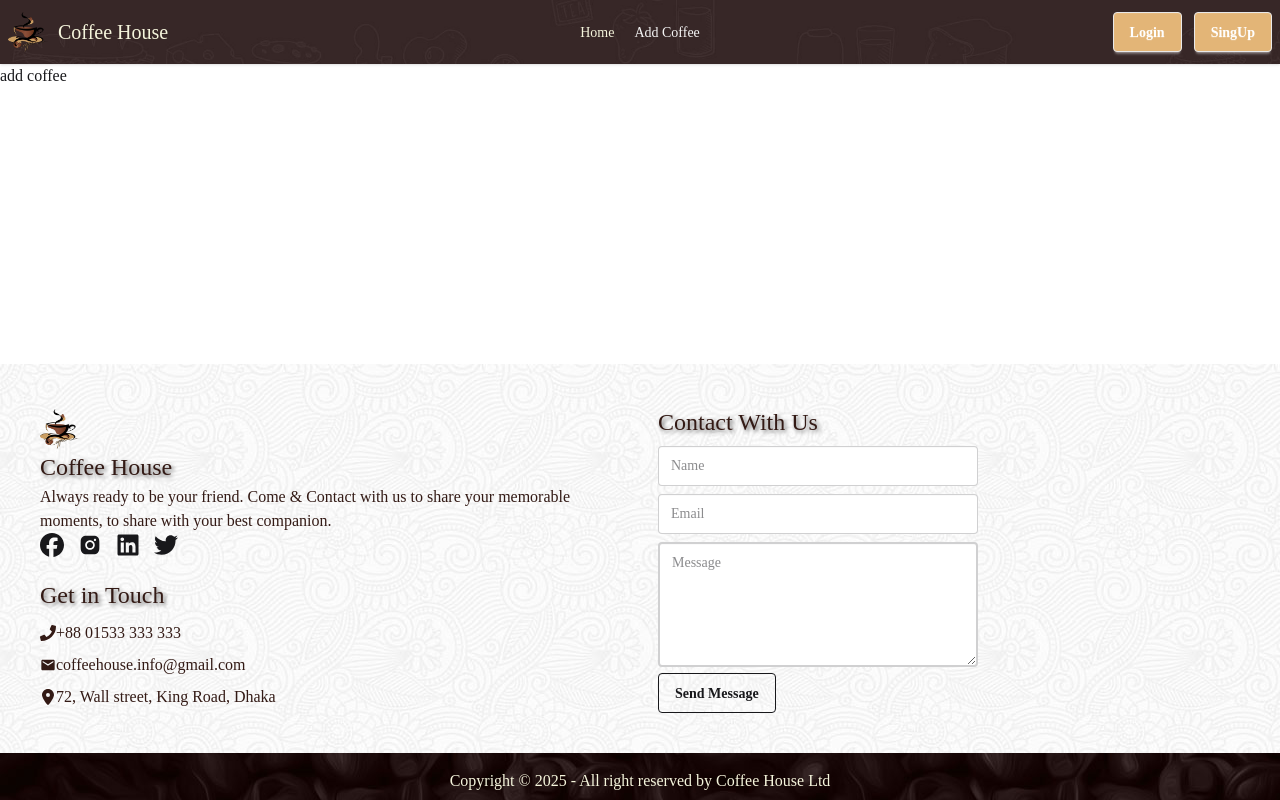
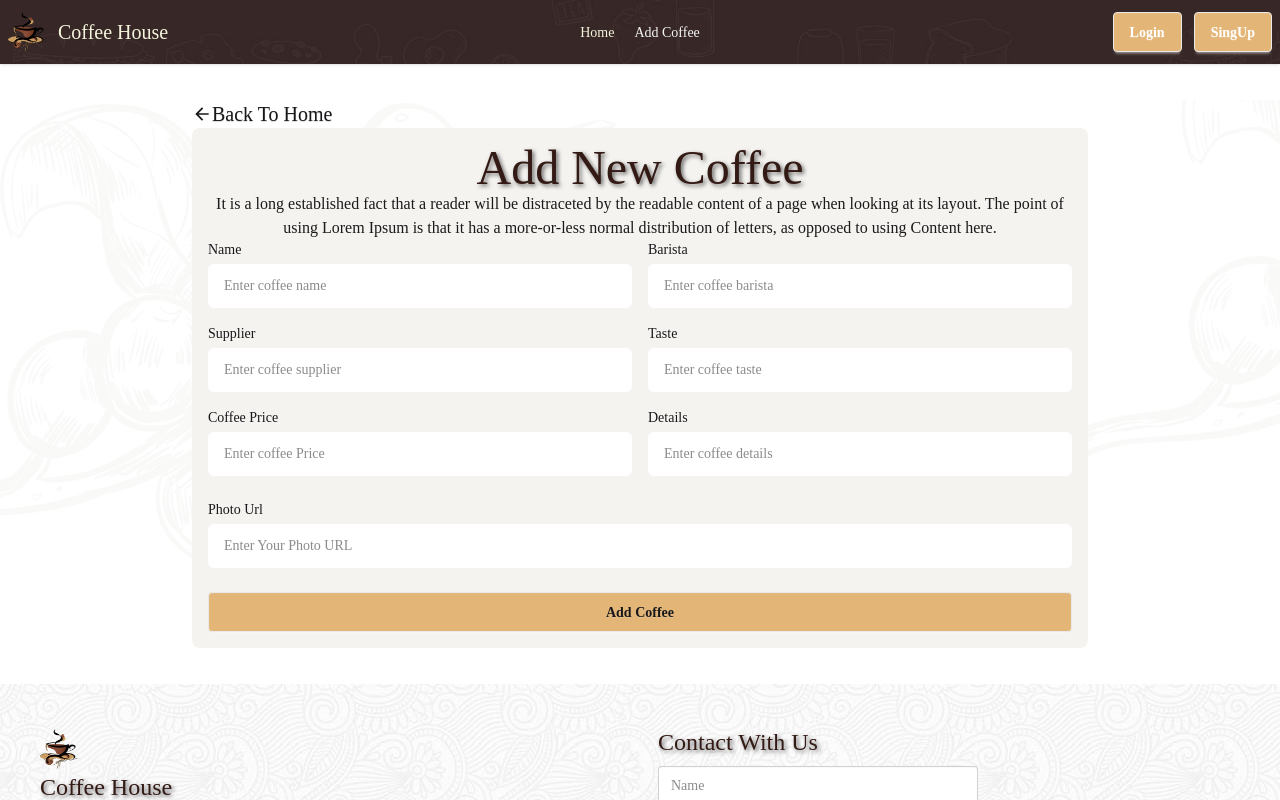
Before and after one commit to ChibgatullahMinhaz/Coffee-house, a React (Vite) app: page /addCoffee in a window 1280 px wide. Shown: the top 800 px of the page. Built offline with nearby package versions, Linux system fonts and the light colour scheme; a web font is replaced by a local one.

Commit message:
add coffee desing done

```diff
--- a/src/components/AddCoffee.jsx
+++ b/src/components/AddCoffee.jsx
@@ -1,11 +1,180 @@
-import React from 'react';
+import React from "react";
+import { Link } from "react-router";
+import { motion } from "framer-motion";
+import { IoMdArrowBack } from "react-icons/io";
+const AddCoffee = () => {
+  return (
+    <div id="addCoffee">
+      <div className="max-w-4xl mx-auto my-5 md:my-9 text-center">
+        <div>
+          <Link to={`/`}>
+            <motion.button
+              initial={{ x: 200, opacity: 0 }}
+              animate={{ x: 0, opacity: 1 }}
+              transition={{ duration: 0.9, ease: "easeIn" }}
+              className=" cursor-pointer text-xl text-shadow-2xs flex items-center"
+            >
+              <IoMdArrowBack />
+              Back To Home
+            </motion.button>
+          </Link>
 
-const AddCoffee = () => {
-    return (
-        <div>
-            add coffee
+          <div className="bg-[#F4F3F0] w-full p-4 rounded-box">
+            <motion.h1
+              initial={{ y: 70, opacity: 0 }}
+              whileInView={{ y: 0, opacity: 1 }}
+              transition={{ duration: 0.5, ease: "easeInOut" }}
+              viewport={{ once: false, amount: 0 }}
+              className="hTextShadow text-[#331A15] text-3xl md:text-4xl lg:text-5xl"
+            >
+              Add New Coffee
+            </motion.h1>
+
+            <motion.p
+              initial={{ x: -70, opacity: 0 }}
+              whileInView={{ x: 0, opacity: 1 }}
+              transition={{ duration: 0.5, ease: "easeInOut" }}
+              viewport={{ once: false, amount: 0 }}
+              className="text-[#1B1A1A] justify-center"
+            >
+              It is a long established fact that a reader will be distraceted by
+              the readable content of a page when looking at its layout. The
+              point of using Lorem Ipsum is that it has a more-or-less normal
+              distribution of letters, as opposed to using Content here.
+            </motion.p>
+
+            {/* add coffee form */}
+            <form className="space-y-6">
+              <div className="grid grid-cols-1 sm:grid-cols-2 sm:gap-4">
+                <motion.div
+                  initial={{ x: -70, opacity: 0 }}
+                  whileInView={{ x: 0, opacity: 1 }}
+                  transition={{ duration: 0.5, ease: "easeInOut" }}
+                  viewport={{ once: false, amount: 0 }}
+                  className="space-y-1 text-sm text-left"
+                >
+                  <label className="block">Name</label>
+                  <input
+                    type="text"
+                    required
+                    name="name"
+                    placeholder="Enter coffee name"
+                    className="w-full px-4 py-3 rounded-md bg-white focus:outline-[var(--btnColor)]"
+                  />
+                </motion.div>
+                <motion.div
+                  initial={{ x: 70, opacity: 0 }}
+                  whileInView={{ x: 0, opacity: 1 }}
+                  transition={{ duration: 0.5, ease: "easeInOut" }}
+                  viewport={{ once: false, amount: 0 }}
+                  className="space-y-1 text-sm text-left"
+                >
+                  <label className="block">Barista</label>
+                  <input
+                    type="text"
+                    required
+                    name="barista"
+                    placeholder="Enter coffee barista"
+                    className="w-full px-4 py-3 rounded-md bg-white focus:outline-[var(--btnColor)]"
+                  />
+                </motion.div>
+                <motion.div
+                  initial={{ x: -70, opacity: 0 }}
+                  whileInView={{ x: 0, opacity: 1 }}
+                  transition={{ duration: 0.5, ease: "easeInOut" }}
+                  viewport={{ once: false, amount: 0 }}
+                  className="space-y-1 text-sm text-left"
+                >
+                  <label className="block">Supplier</label>
+                  <input
+                    type="text"
+                    required
+                    name="supplier"
+                    placeholder="Enter coffee supplier"
+                    className="w-full px-4 py-3 rounded-md bg-white focus:outline-[var(--btnColor)]"
+                  />
+                </motion.div>
+                <motion.div
+                  initial={{ x: 70, opacity: 0 }}
+                  whileInView={{ x: 0, opacity: 1 }}
+                  transition={{ duration: 0.5, ease: "easeInOut" }}
+                  viewport={{ once: false, amount: 0 }}
+                  className="space-y-1 text-sm text-left"
+                >
+                  <label className="block">Taste</label>
+                  <input
+                    type="text"
+                    required
+                    name="taste"
+                    placeholder="Enter coffee taste"
+                    className="w-full px-4 py-3 rounded-md bg-white focus:outline-[var(--btnColor)]"
+                  />
+                </motion.div>
+                <motion.div
+                  initial={{ x: -70, opacity: 0 }}
+                  whileInView={{ x: 0, opacity: 1 }}
+                  transition={{ duration: 0.5, ease: "easeInOut" }}
+                  viewport={{ once: false, amount: 0 }}
+                  className="space-y-1 text-sm text-left"
+                >
+                  <label className="block">Coffee Price</label>
+                  <input
+                    type="number"
+                    required
+                    name="price"
+                    placeholder="Enter coffee Price"
+                    className="w-full px-4 py-3 rounded-md bg-white focus:outline-[var(--btnColor)]"
+                  />
+                </motion.div>
+                <motion.div
+                  initial={{ x: 70, opacity: 0 }}
+                  whileInView={{ x: 0, opacity: 1 }}
+                  transition={{ duration: 0.5, ease: "easeInOut" }}
+                  viewport={{ once: false, amount: 0 }}
+                  className="space-y-1 text-sm text-left"
+                >
+                  <label className="block">Details</label>
+                  <input
+                    type="text"
+                    required
+                    name="details"
+                    placeholder="Enter coffee details"
+                    className="w-full px-4 py-3 rounded-md bg-white focus:outline-[var(--btnColor)]"
+                  />
+                </motion.div>
+              </div>
+
+              <motion.div
+                initial={{ y: 70, opacity: 0 }}
+                whileInView={{ y: 0, opacity: 1 }}
+                transition={{ duration: 0.5, ease: "easeInOut" }}
+                viewport={{ once: false, amount: 0 }}
+                className="space-y-1 text-sm text-left"
+              >
+                <label htmlFor="username" className="block">
+                  Photo Url
+                </label>
+                <input
+                  type="text"
+                  required
+                  name="photo"
+                  placeholder="Enter Your Photo URL"
+                  className="w-full px-4 py-3 rounded-md bg-white focus:outline-[var(--btnColor)]"
+                />
+              </motion.div>
+
+              <button
+                type="submit"
+                className="btn btn-block bg-[var(--btnColor)]"
+              >
+                Add Coffee
+              </button>
+            </form>
+          </div>
         </div>
-    );
+      </div>
+    </div>
+  );
 };
 
 export default AddCoffee;
--- a/src/components/Auth/SignUp.jsx
+++ b/src/components/Auth/SignUp.jsx
@@ -9,7 +9,9 @@ const SignUp = () => {
     e.preventDefault();
     const form = e.target;
     const formData = new FormData(form);
-    const { email, password, ...remainingInfo } = Object.fromEntries(formData.entries());
+    const { email, password, ...remainingInfo } = Object.fromEntries(
+      formData.entries()
+    );
     console.log(email, password, remainingInfo);
   };
 
@@ -20,9 +22,9 @@ const SignUp = () => {
     <motion.div
       initial={{ y: 50, opacity: 0 }}
       whileInView={{ y: 0, opacity: 1 }}
-      transition={{ duration: 0.8, ease: "backIn" }}
+      transition={{ duration: 0.4, ease: "easeInOut" }}
       viewport={{ once: false, amount: 0 }}
-      id="login"
+      id="create"
       className="w-full max-w-md mx-auto my-5 bg-[#F4F3F0] rounded-box p-8 space-y-3 rounded-x"
     >
       <h1 className="text-2xl font-bold text-center">Create An Account</h1>
@@ -59,8 +61,8 @@ const SignUp = () => {
           <input
             type="text"
             required
-            name="photoUrl"
-            placeholder="Enter Your photoUrl"
+            name="photo"
+            placeholder="Enter Your photo URL"
             className="w-full px-4 py-3 rounded-md bg-white focus:outline-[var(--btnColor)]"
           />
         </div>
@@ -90,15 +92,21 @@ const SignUp = () => {
           </div>
         </div>
         {/* checkbox */}
-          <label className="label">
-            <input type="checkbox" name="terms" defaultChecked className="checkbox" />
-            Agree with out <span className="link text-blue-600">Terms</span> & Conditions
-          </label>
+        <label className="label">
+          <input
+            type="checkbox"
+            name="terms"
+            defaultChecked
+            className="checkbox"
+          />
+          Agree with our <span className="link text-blue-600">Terms</span> &
+          Conditions
+        </label>
         <button
           type="submit"
           className="block w-full bg-[var(--btnColor)] cursor-pointer p-3 text-center rounded-sm"
         >
-          Sign in
+          Create Account
         </button>
       </form>
       <div className="flex items-center pt-4 space-x-1">
@@ -121,11 +129,7 @@ const SignUp = () => {
       </div>
       <p className="text-lg text-center sm:px-6">
         Your have an account?
-        <Link
-          to={`/signUp`}
-          rel="noopener noreferrer"
-          className="underline link-accent text-blue-600"
-        >
+        <Link to="/signin" className="underline link-accent text-blue-600">
           Signin
         </Link>
       </p>
--- a/src/components/FollowUsSection.jsx
+++ b/src/components/FollowUsSection.jsx
@@ -36,7 +36,7 @@ const FollowUsSection = () => {
         whileInView={{ y: 0, opacity: 1 }}
         transition={{ duration: 0.5, ease: "easeInOut" }}
         viewport={{ once: false, amount: 0 }}
-        className="text-shadow-2xs text-shadow-amber-300 text-[#331A15] text-3xl md:text-4xl lg:text-5xl"
+        className="hTextShadow text-[#331A15] text-3xl md:text-4xl lg:text-5xl"
       >
         Follow on Instagram
       </motion.h1>
--- a/src/components/OurProductSection.jsx
+++ b/src/components/OurProductSection.jsx
@@ -20,7 +20,7 @@ const OurProductSection = () => {
           whileInView={{ y: 0, opacity: 1 }}
           transition={{ duration: 0.5, ease: "easeInOut" }}
           viewport={{ once: false, amount: 0 }}
-          className="text-shadow-2xs text-shadow-amber-300 text-[#331A15] text-3xl md:text-4xl lg:text-5xl"
+          className="hTextShadow text-[#331A15] text-3xl md:text-4xl lg:text-5xl"
         >
           Our Popular Products
         </motion.h1>
--- a/src/index.css
+++ b/src/index.css
@@ -16,6 +16,9 @@
   text-shadow: 2px 2px 4px rgba(0, 0, 0, 0.6);
   font-size: 1.5rem;
 }
+.hTextShadow {
+  text-shadow: 2px 2px 4px rgba(0, 0, 0, 0.6);
+}
 html {
   scroll-behavior: smooth;
 }
@@ -33,17 +36,28 @@ html {
   background-repeat: no-repeat;
   color: beige;
 }
-#login{
-  background-image: url('/src/assets/more/4.png');
+#login {
+  background-image: url("/src/assets/more/4.png");
   background-repeat: no-repeat;
   background-position: bottom left;
+}
+#create {
+  background-image: url("/src/assets/more/5.png");
+  background-repeat: no-repeat;
+  background-position: right bottom;
 }
 .active {
   color: whitesmoke;
 }
 #hero {
-  background-image: url("../src/assets/more/3.png");
+  background-image: url("/src/assets/more/3.png");
+  background-repeat: no-repeat;
 }
+#addCoffee {
+  background-image: url("/src/assets/more/11.png");
+  background-repeat: no-repeat;
+}
+
 #productSection {
   background-image: url("../src/assets/more/1.png");
   background-repeat: no-repeat;
@@ -54,7 +68,6 @@ footer {
   background-repeat: no-repeat;
 }
 
-
 .copyRight {
   background-image: url("../src/assets/more/24.jpg");
   background-repeat: no-repeat;
```
Also changed, not shown: src/components/Auth/Signin.jsx (+3 -4 lines).
